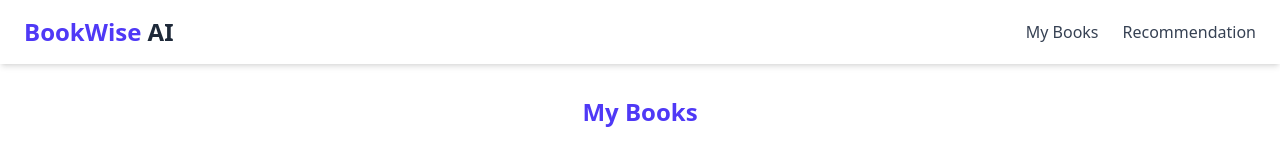
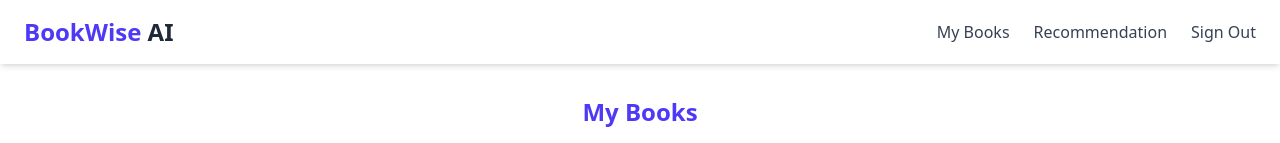
Before and after one commit to viraj1607/bookwise, a React (Vite) app: page /my-books in a window 1280 px wide. Shown: the top 143 px of the page. Built offline with nearby package versions, Linux system fonts and the light colour scheme; no server answers; sample sign-in values are in the browser's storage.

Commit message:
set authentication flow

```diff
--- a/src/App.jsx
+++ b/src/App.jsx
@@ -5,6 +5,7 @@ import Home from "./pages/Home";
 import MyBooks from "./pages/MyBooks";
 import SignUp from "./pages/SignUp";
 import SignIn from "./pages/SignIn";
+import PrivateRoute from "./components/PrivateRoute";
 
 function App() {
   return (
@@ -12,9 +13,16 @@ function App() {
       <Header />
       <Routes>
         <Route path="/" element={<Home />} />
-        <Route path="/my-books" element={<MyBooks />} />
         <Route path="/signup" element={<SignUp />} />
         <Route path="/signin" element={<SignIn />} />
+        <Route
+          path="/my-books"
+          element={
+            <PrivateRoute>
+              <MyBooks />
+            </PrivateRoute>
+          }
+        />
         {/* <Route path="/recommendation" element={<Recommendation />} /> */}
       </Routes>
     </>
--- a/src/components/Header.jsx
+++ b/src/components/Header.jsx
@@ -1,11 +1,35 @@
-import React from "react";
-import { Link } from "react-router-dom";
+import React, { useEffect, useState } from "react";
+import { Link, useNavigate } from "react-router-dom";
+import { getAuth, onAuthStateChanged, signOut } from "firebase/auth";
 
 const Header = () => {
+  const [user, setUser] = useState(null);
+  const navigate = useNavigate();
+
+  useEffect(() => {
+    const auth = getAuth();
+    const unsubscribe = onAuthStateChanged(auth, (currentUser) => {
+      setUser(currentUser);
+    });
+
+    return () => unsubscribe(); // cleanup listener
+  }, []);
+
+  const handleLogout = async () => {
+    const auth = getAuth();
+    try {
+      await signOut(auth);
+      console.log("User signed out successfully");
+      navigate("/")
+    } catch (error) {
+      console.error("Error signing out:", error);
+    }
+  };
+
   return (
     <header className="bg-white shadow-md py-4 px-6 flex items-center justify-between">
       {/* Logo */}
-      <Link to='/'>
+      <Link to="/">
         <div className="text-2xl font-bold text-indigo-600">
           BookWise <span className="text-gray-800">AI</span>
         </div>
@@ -13,21 +37,36 @@ const Header = () => {
 
       {/* Navigation */}
       <nav className="hidden md:flex space-x-6 text-gray-700 font-medium">
-        <Link to="/my-books" className="hover:text-indigo-600 transition">
-          My Books
-        </Link>
-        <Link className="hover:text-indigo-600 transition">Recommendation</Link>
+        {user && (
+          <>
+            <Link to="/my-books" className="hover:text-indigo-600 transition">
+              My Books
+            </Link>
+            <Link
+              to="/recommendation"
+              className="hover:text-indigo-600 transition"
+            >
+              Recommendation
+            </Link>
+            <button
+              onClick={handleLogout}
+              className="hover:text-indigo-600 transition cursor-pointer"
+            >
+              Sign Out
+            </button>
+          </>
+        )}
       </nav>
 
       {/* Mobile Menu */}
       <div className="md:hidden">
-        <MobileMenu />
+        <MobileMenu user={user} />
       </div>
     </header>
   );
 };
 
-const MobileMenu = () => {
+const MobileMenu = ({ user }) => {
   const [isOpen, setIsOpen] = React.useState(false);
 
   return (
@@ -59,12 +98,22 @@ const MobileMenu = () => {
 
       {isOpen && (
         <div className="absolute right-6 mt-2 bg-white border rounded shadow-md py-2 px-4 space-y-2 z-50">
-          <a href="#" className="block text-gray-700 hover:text-indigo-600">
-            My Books
-          </a>
-          <a href="#" className="block text-gray-700 hover:text-indigo-600">
-            Recommendation
-          </a>
+          {user && (
+            <>
+              <Link
+                to="/my-books"
+                className="block text-gray-700 hover:text-indigo-600"
+              >
+                My Books
+              </Link>
+              <Link
+                to="/recommendation"
+                className="block text-gray-700 hover:text-indigo-600"
+              >
+                Recommendation
+              </Link>
+            </>
+          )}
         </div>
       )}
     </div>
--- /dev/null
+++ b/src/components/PrivateRoute.jsx
@@ -0,0 +1,12 @@
+import React from "react";
+import { Navigate } from "react-router-dom";
+import { getAuth } from "firebase/auth";
+
+const PrivateRoute = ({ children }) => {
+  const auth = getAuth();
+  const user = auth.currentUser;
+
+  return user ? children : <Navigate to="/signin" />;
+};
+
+export default PrivateRoute;
--- a/src/pages/SignIn.jsx
+++ b/src/pages/SignIn.jsx
@@ -1,10 +1,12 @@
 import React, { useState } from "react";
 import { getAuth, signInWithEmailAndPassword } from "firebase/auth";
+import { useNavigate } from "react-router-dom";
 
 function SignIn() {
   const [email, setEmail] = useState("");
   const [password, setPassword] = useState("");
   const [errorMsg, setErrorMsg] = useState("");
+  const navigate = useNavigate();
 
   const handleSignIn = async (e) => {
     e.preventDefault();
@@ -22,6 +24,7 @@ function SignIn() {
       console.log("User signed in:", user);
       setEmail("");
       setPassword("");
+      navigate("/my-books");
       // Optional: Redirect user or clear form
     } catch (error) {
       setErrorMsg(error.message);
@@ -59,7 +62,7 @@ function SignIn() {
 
           <button
             type="submit"
-            className="w-full bg-indigo-600 text-white py-2 rounded-xl hover:bg-indigo-700 transition"
+            className="w-full bg-indigo-600 text-white py-2 rounded-xl hover:bg-indigo-700 transition cursor-pointer"
           >
             Sign In
           </button>
```
